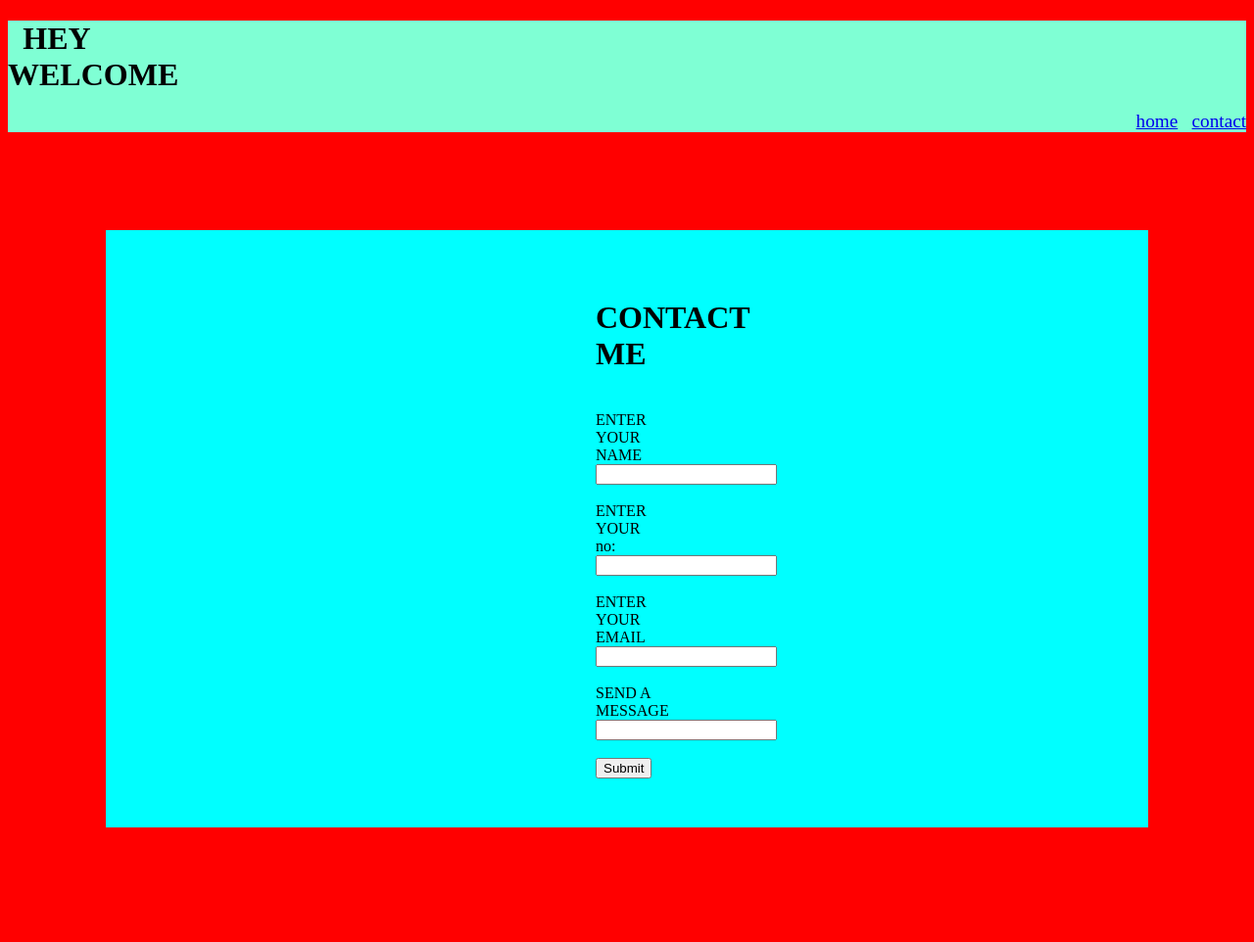
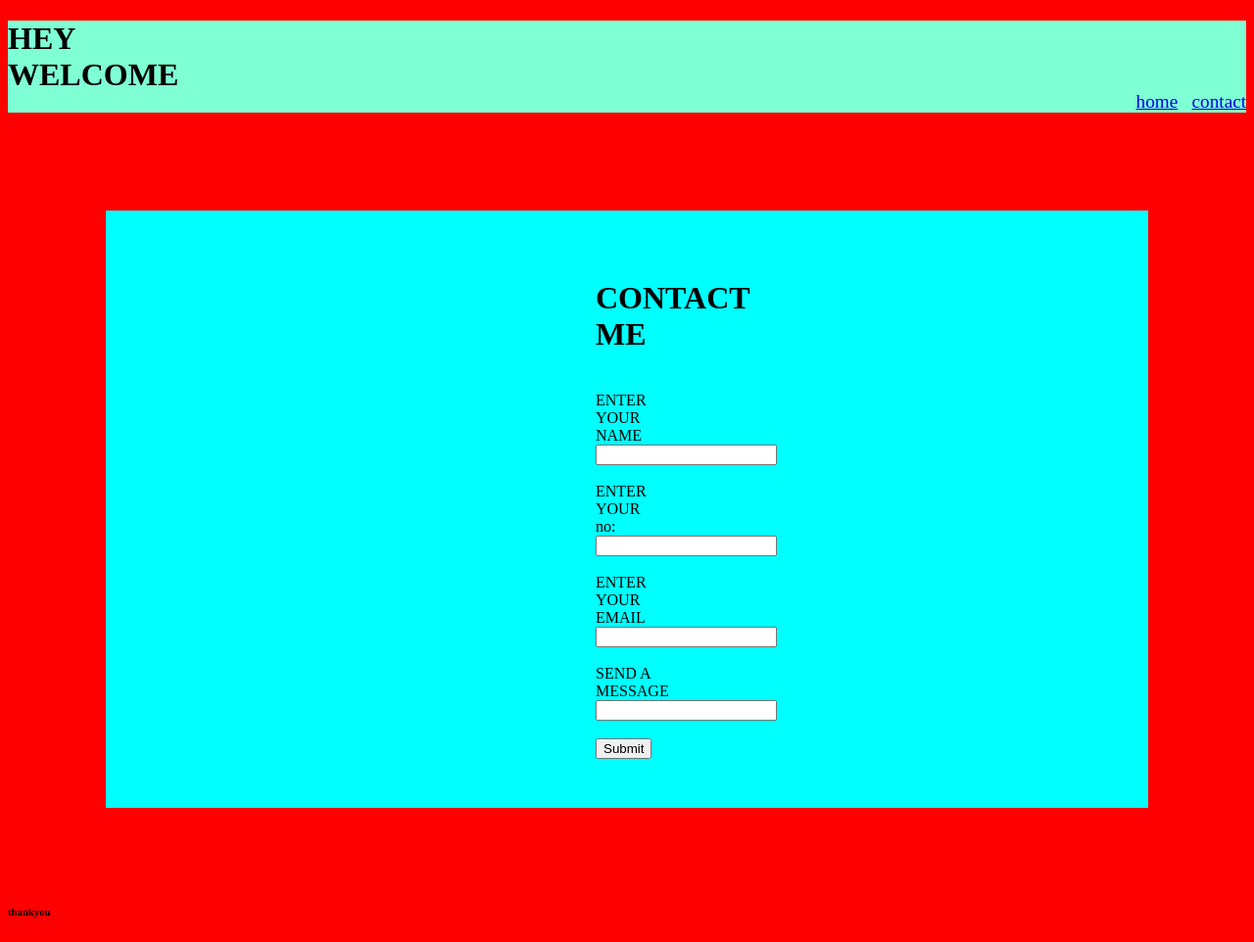
Before and after one commit to Aks4545/day-1, a plain HTML site: page contact.html in a window 1280 px wide. Shown: the whole page at 98% size. Drawn offline with Linux system fonts and the light colour scheme.

Commit message:
new file

```diff
--- a/contact.html
+++ b/contact.html
@@ -40,6 +40,11 @@
             <input type="submit"  name="send" class="n8">
         </form>
     </div>
+    <footer>
+        <div>
+            <h6>thankyou</h6>
+        </div>
+    </footer>
 
 </body>
 </html>
--- a/style1.css
+++ b/style1.css
@@ -6,8 +6,8 @@
     justify-content: center;
 }
 .n2{
-    width: 100px;
-    height: 70px;
+    width: 50px;
+    height: 50px;
     padding-right: 20px;
 
 }
```
Also changed, not shown: index.html (renamed from p_home.html, +1 -1 lines).
